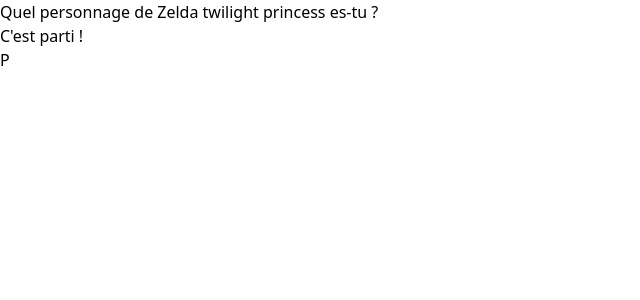
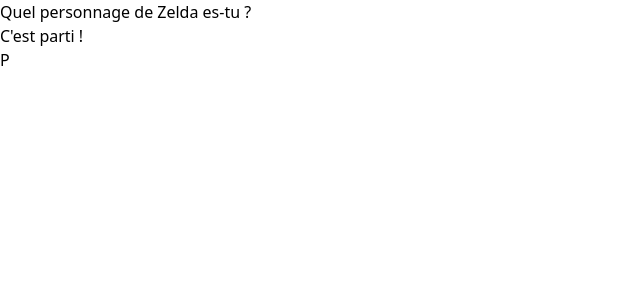
Before and after one commit to NathanDeMaertelaere/NathanDMact5, a Python web app: template Activitée 2/templates/index.html in a window 1280 px wide. Shown: the top 300 px of the page, without its empty margins (0-640 px from the left). Run offline with Jinja, Linux system fonts and the light colour scheme; the template is opened without the code that fills it, so the values that code supplies are empty.

Commit message:
Update index.html

```diff
--- a/Activitée 2/templates/index.html
+++ b/Activitée 2/templates/index.html
@@ -8,7 +8,7 @@
 </head>
 <body>
     <header>
-        <h1>Quel personnage de Zelda twilight princess es-tu ?</h1>
+        <h1>Quel personnage de Zelda es-tu ?</h1>
     </header>
 
     <main>
```
